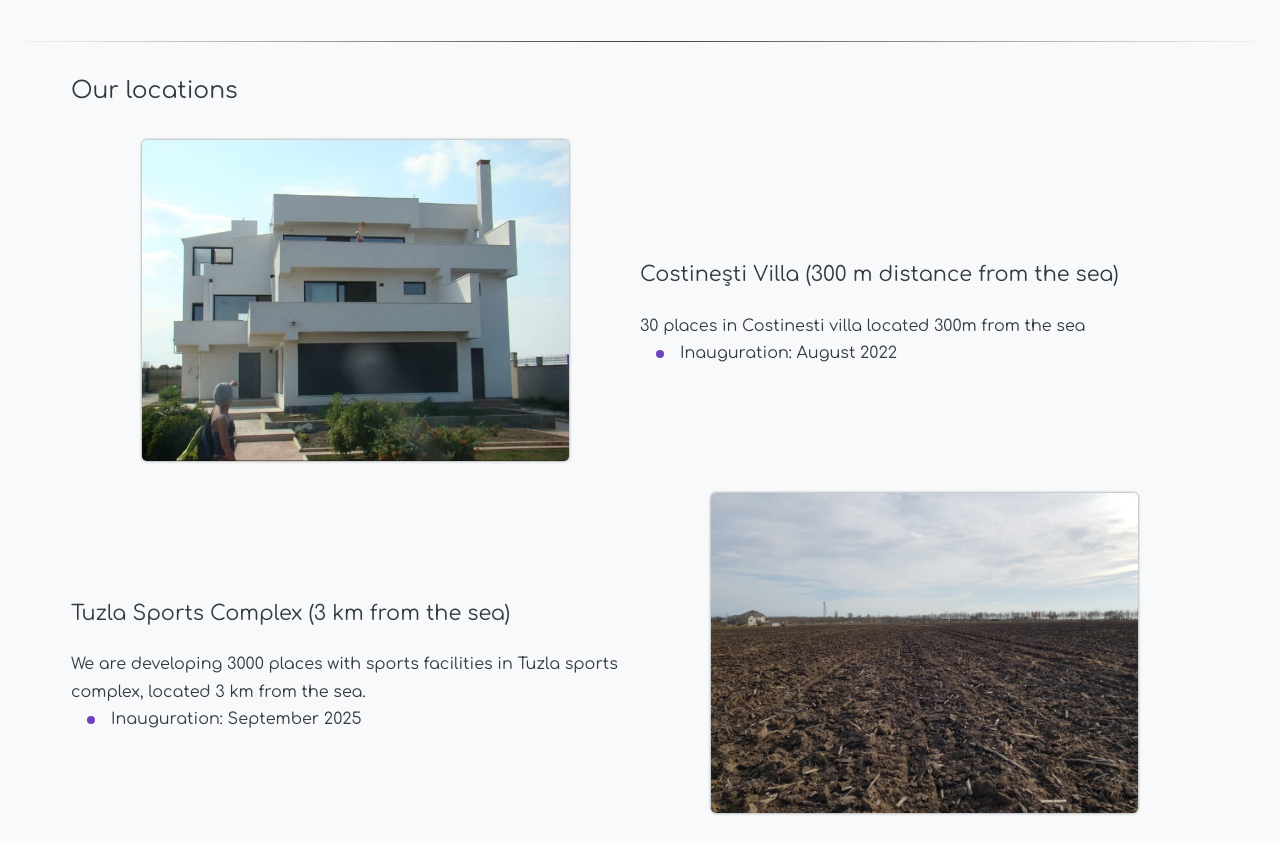
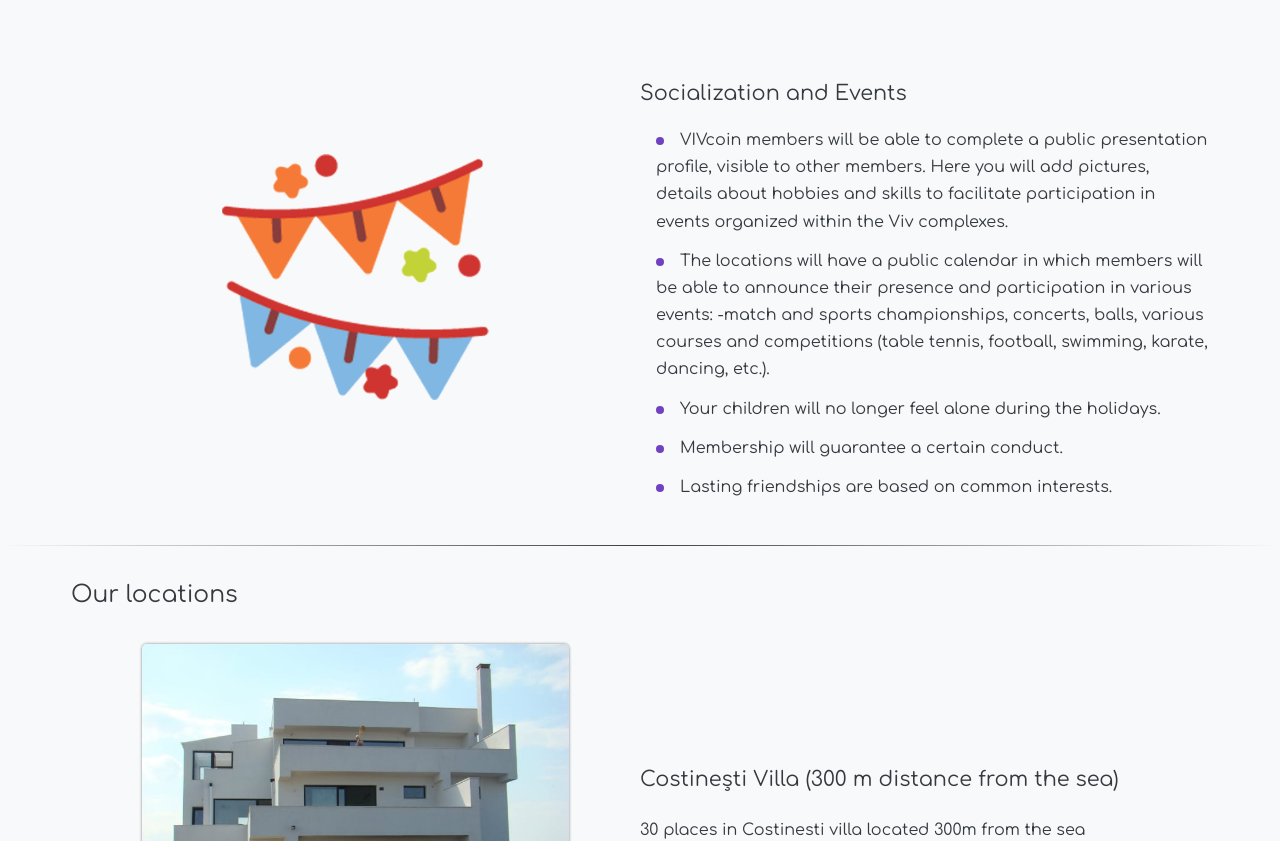
Before and after one commit to VIVcoin/landing-page, a plain HTML site: page en/index.html in a window 1280 px wide. Shown: the part 2229-3070 px from the top of the page. Drawn offline with Linux system fonts and the light colour scheme; no server answers.

Commit message:
Updated `events` english

```diff
--- a/en/index.html
+++ b/en/index.html
@@ -96,6 +96,20 @@
             </div>
             <div class="col-center"><img src="https://vivcoin.github.io/landing-page/assets/solutions-3.png" alt="Guarantee VIVcoin" /></div>
         </section>
+
+        <section class="grid cols-2">
+            <div>
+                <h3>Socialization and Events</h3>
+                <ul>
+                    <li>VIVcoin members will be able to complete a public presentation profile, visible to other members. Here you will add pictures, details about hobbies and skills to facilitate participation in events organized within the Viv complexes.</li>
+                    <li>The locations will have a public calendar in which members will be able to announce their presence and participation in various events: -match and sports championships, concerts, balls, various courses and competitions (table tennis, football, swimming, karate, dancing, etc.).</li>
+                    <li>Your children will no longer feel alone during the holidays.</li>
+                    <li>Membership will guarantee a certain conduct.</li>
+                    <li>Lasting friendships are based on common interests.</li>
+                </ul>
+            </div>
+            <div class="col-center"><img src="https://vivcoin.github.io/landing-page/assets/solutions-4.png" alt="Socialization and Events" /></div>
+        </section>
     </div>
 
     <hr />
```
